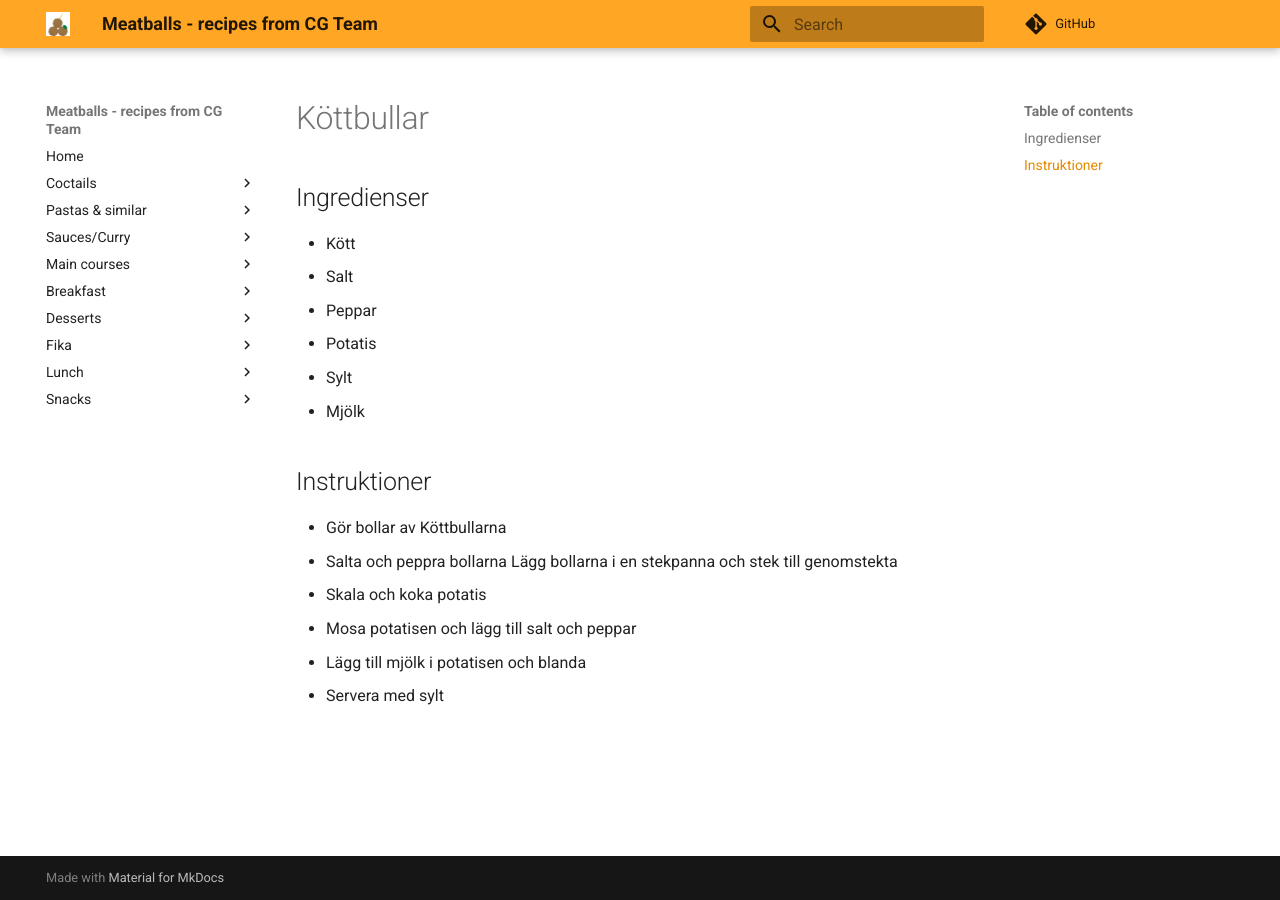
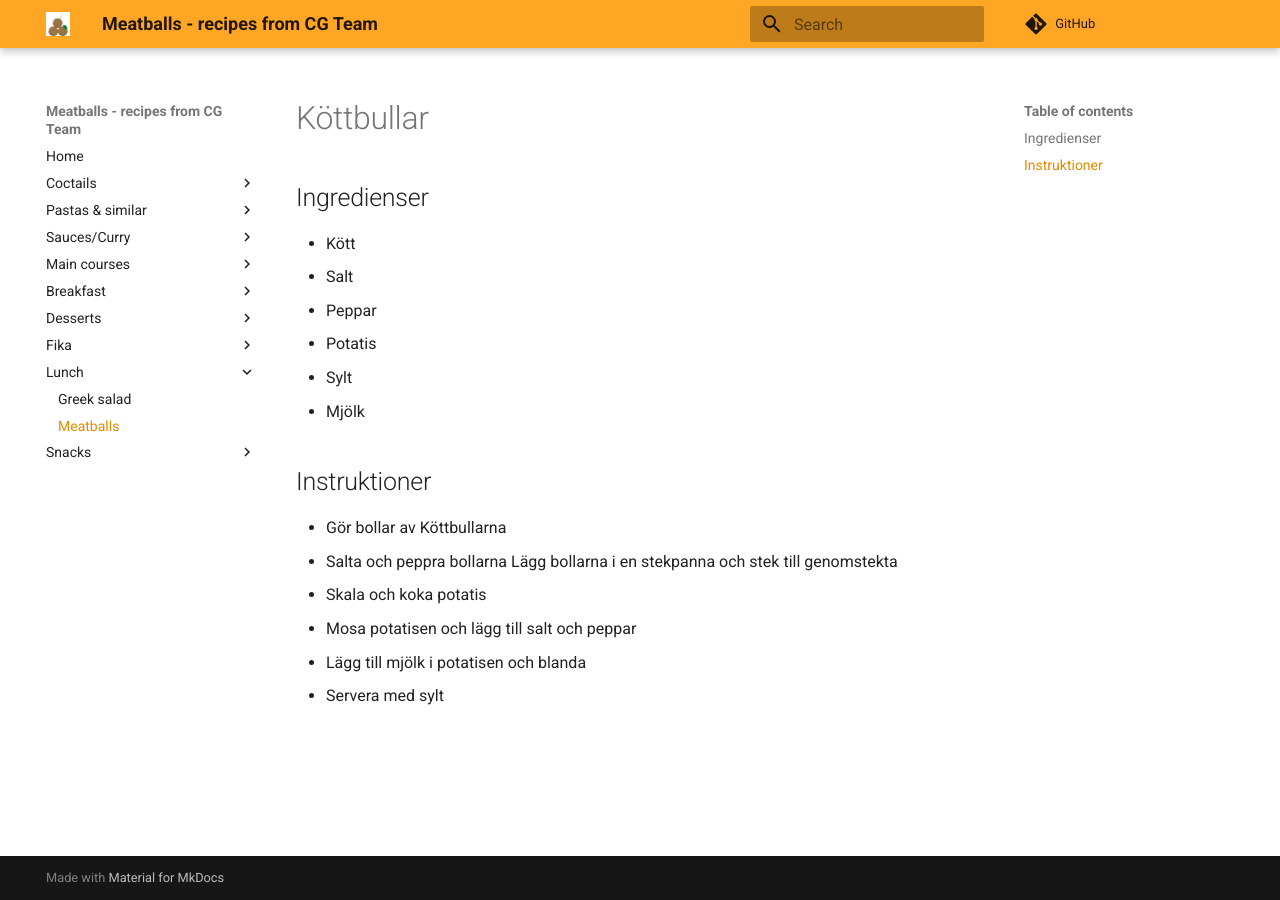
Before and after one commit to Clinical-Genomics/meatballs, an MkDocs documentation site: the page built from docs/lunch/Meatballs.md, in a window 1280 px wide. Built offline with MkDocs 1.6.1 and Material for MkDocs 9.7.7, drawn with Linux system fonts in a browser that asks for light colours; comment, search, counter and statistics services are not loaded.

Commit message:
Jag har fixat mitt fel

```diff
--- a/mkdocs.yml
+++ b/mkdocs.yml
@@ -51,6 +51,7 @@ nav:
       - Pear and lingonberry cake: "fika/pear_cake.md"
   - Lunch:
       - Greek salad: "lunch/Salad.md"
+      - Meatballs: "lunch/Meatballs.md"
   - Snacks:
       - Popcorn: "snacks/popcorn.md"
       - Chips: "snacks/potato_chips.md"
```
